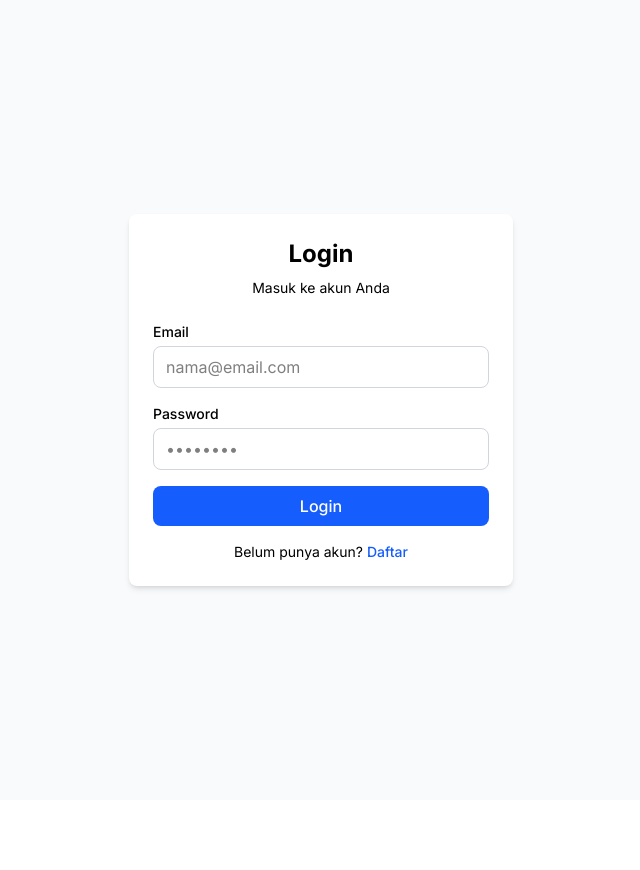
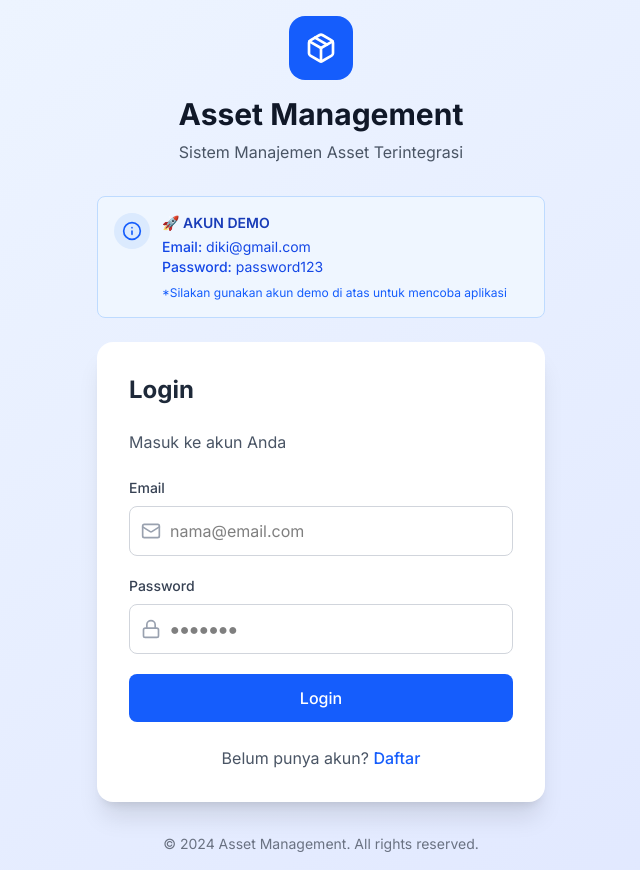
Before and after one commit to Wizardx15/asset-management-next, a Next.js app: page /login in a window 1280 px wide. Shown: the whole page, without its empty margins (319-959 px from the left). Before the commit the page ends 800 px from the top, so only its background shows below. Built offline with nearby package versions, Linux system fonts and the light colour scheme.

Commit message:
feat: add demo account info on login page

```diff
--- a/app/(auth)/login/page.tsx
+++ b/app/(auth)/login/page.tsx
@@ -5,6 +5,7 @@ import { signIn } from 'next-auth/react'
 import { useRouter } from 'next/navigation'
 import Link from 'next/link'
 import toast from 'react-hot-toast'
+import { Package, Mail, Lock, Info } from 'lucide-react'
 
 export default function LoginPage() {
   const router = useRouter()
@@ -39,52 +40,100 @@ export default function LoginPage() {
   }
 
   return (
-    <div className="min-h-screen flex items-center justify-center">
-      <div className="w-full max-w-sm p-6 bg-white rounded-lg shadow-md">
-        <h1 className="text-2xl font-bold text-center text-black mb-2">Login</h1>
-        <p className="text-sm text-center text-black mb-6">Masuk ke akun Anda</p>
+    <div className="min-h-screen bg-gradient-to-br from-blue-50 to-indigo-100 flex items-center justify-center p-4">
+      <div className="max-w-md w-full">
+        {/* Logo & Header */}
+        <div className="text-center mb-8">
+          <div className="inline-flex items-center justify-center w-16 h-16 bg-blue-600 rounded-2xl mb-4">
+            <Package className="w-8 h-8 text-white" />
+          </div>
+          <h1 className="text-3xl font-bold text-gray-900">Asset Management</h1>
+          <p className="text-gray-600 mt-2">Sistem Manajemen Asset Terintegrasi</p>
+        </div>
 
-        <form onSubmit={handleSubmit} className="space-y-4">
+        {/* Demo Info Card */}
+        <div className="bg-blue-50 border border-blue-200 rounded-lg p-4 mb-6">
+          <div className="flex items-start gap-3">
+            <div className="bg-blue-100 rounded-full p-2">
+              <Info className="w-5 h-5 text-blue-600" />
+            </div>
             <div>
-            <label className="block text-sm font-medium text-black mb-1">Email</label>
+              <h3 className="font-semibold text-blue-800 text-sm mb-1">🚀 AKUN DEMO</h3>
+              <p className="text-sm text-blue-700">
+                <span className="font-medium">Email:</span> diki@gmail.com
+              </p>
+              <p className="text-sm text-blue-700">
+                <span className="font-medium">Password:</span> password123
+              </p>
+              <p className="text-xs text-blue-600 mt-2">
+                *Silakan gunakan akun demo di atas untuk mencoba aplikasi
+              </p>
+            </div>
+          </div>
+        </div>
+
+        {/* Login Form */}
+        <div className="bg-white rounded-2xl shadow-xl p-8">
+          <h2 className="text-2xl font-bold text-gray-800 mb-6">Login</h2>
+          <p className="text-gray-600 mb-6">Masuk ke akun Anda</p>
+
+          <form onSubmit={handleSubmit} className="space-y-5">
+            <div>
+              <label className="block text-sm font-medium text-gray-700 mb-2">
+                Email
+              </label>
+              <div className="relative">
+                <Mail className="absolute left-3 top-1/2 -translate-y-1/2 w-5 h-5 text-gray-400" />
                 <input
                   type="email"
                   required
                   value={formData.email}
                   onChange={(e) => setFormData({ ...formData, email: e.target.value })}
-              className="w-full px-3 py-2 border border-gray-300 rounded-lg text-black"
                   placeholder="nama@email.com"
+                  className="w-full pl-10 pr-4 py-3 border border-gray-300 rounded-lg focus:ring-2 focus:ring-blue-500 focus:border-blue-500 outline-none transition text-black"
                 />
+              </div>
             </div>
 
             <div>
-            <label className="block text-sm font-medium text-black mb-1">Password</label>
+              <label className="block text-sm font-medium text-gray-700 mb-2">
+                Password
+              </label>
+              <div className="relative">
+                <Lock className="absolute left-3 top-1/2 -translate-y-1/2 w-5 h-5 text-gray-400" />
                 <input
                   type="password"
                   required
                   value={formData.password}
                   onChange={(e) => setFormData({ ...formData, password: e.target.value })}
-              className="w-full px-3 py-2 border border-gray-300 rounded-lg text-black"
-              placeholder="••••••••"
+                  placeholder="●●●●●●●"
+                  className="w-full pl-10 pr-4 py-3 border border-gray-300 rounded-lg focus:ring-2 focus:ring-blue-500 focus:border-blue-500 outline-none transition text-black"
                 />
+              </div>
             </div>
 
             <button
               type="submit"
               disabled={isLoading}
-            className="w-full bg-blue-600 text-white py-2 rounded-lg hover:bg-blue-700 disabled:opacity-50 font-medium"
+              className="w-full bg-blue-600 text-white py-3 rounded-lg font-medium hover:bg-blue-700 transition-colors disabled:opacity-50 disabled:cursor-not-allowed"
             >
-            {isLoading ? 'Loading...' : 'Login'}
+              {isLoading ? 'Memproses...' : 'Login'}
             </button>
           </form>
 
-        <p className="text-sm text-center text-black mt-4">
+          <p className="text-center text-gray-600 mt-6">
             Belum punya akun?{' '}
             <Link href="/register" className="text-blue-600 hover:underline font-medium">
               Daftar
             </Link>
           </p>
         </div>
+
+        {/* Footer */}
+        <p className="text-center text-gray-500 text-sm mt-8">
+          © 2024 Asset Management. All rights reserved.
+        </p>
+      </div>
     </div>
   )
 }
```
Lines whose indentation alone changed are shown as unchanged.
